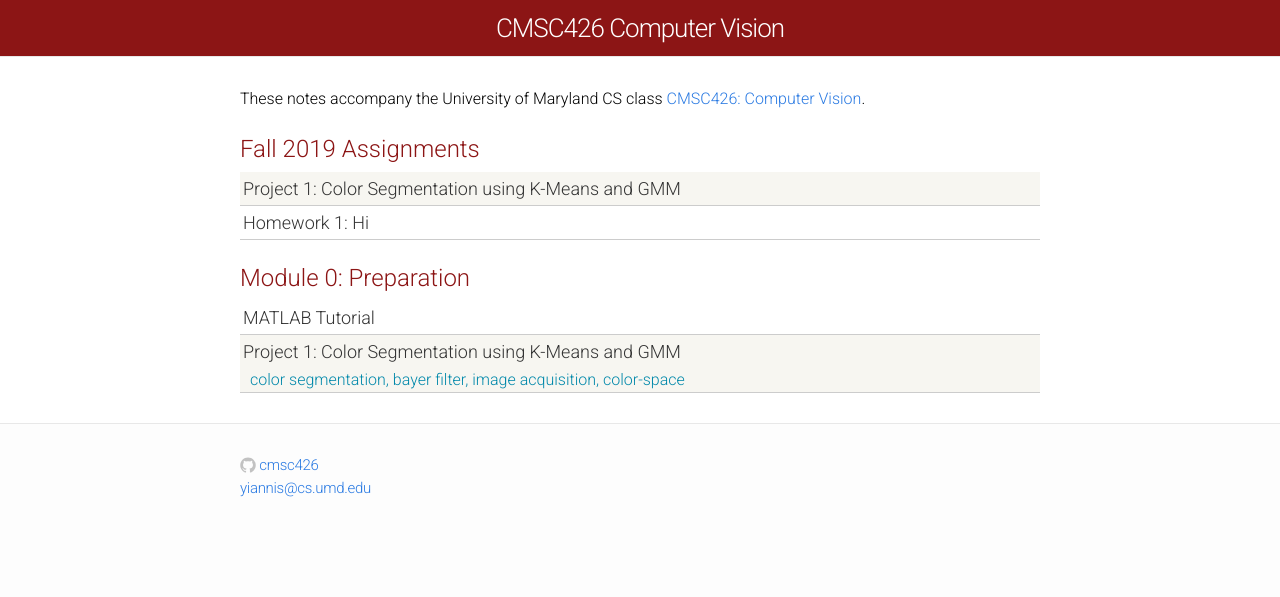
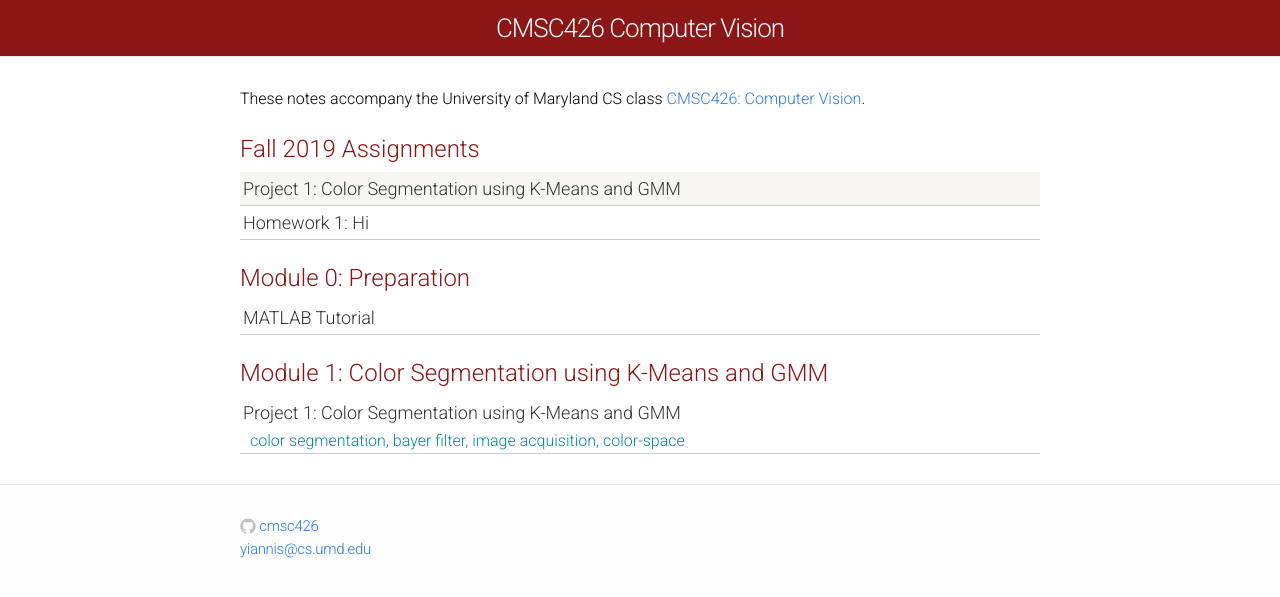
Before and after one commit to cmsc426/cmsc426.github.io, a Jekyll site: the page built from index.html, in a window 1280 px wide. Shown: the top 597 px of the page. Built offline with Jekyll 4.4.1, drawn with Linux system fonts in a browser that asks for light colours.

Commit message:
Changed basic page

```diff
--- a/index.html
+++ b/index.html
@@ -42,6 +42,7 @@
 	 <!-- hardcoding items here to force a specific order -->
     <!-- <div class="module-header">Project 1: Color Segmentation using K-Means and GMM</div> -->
 
+    <div class="module-header">Module 1:  Color Segmentation using K-Means and GMM</div>
     <div class="materials-item">
       <a href="classification/">
         Project 1: Color Segmentation using K-Means and GMM
```
